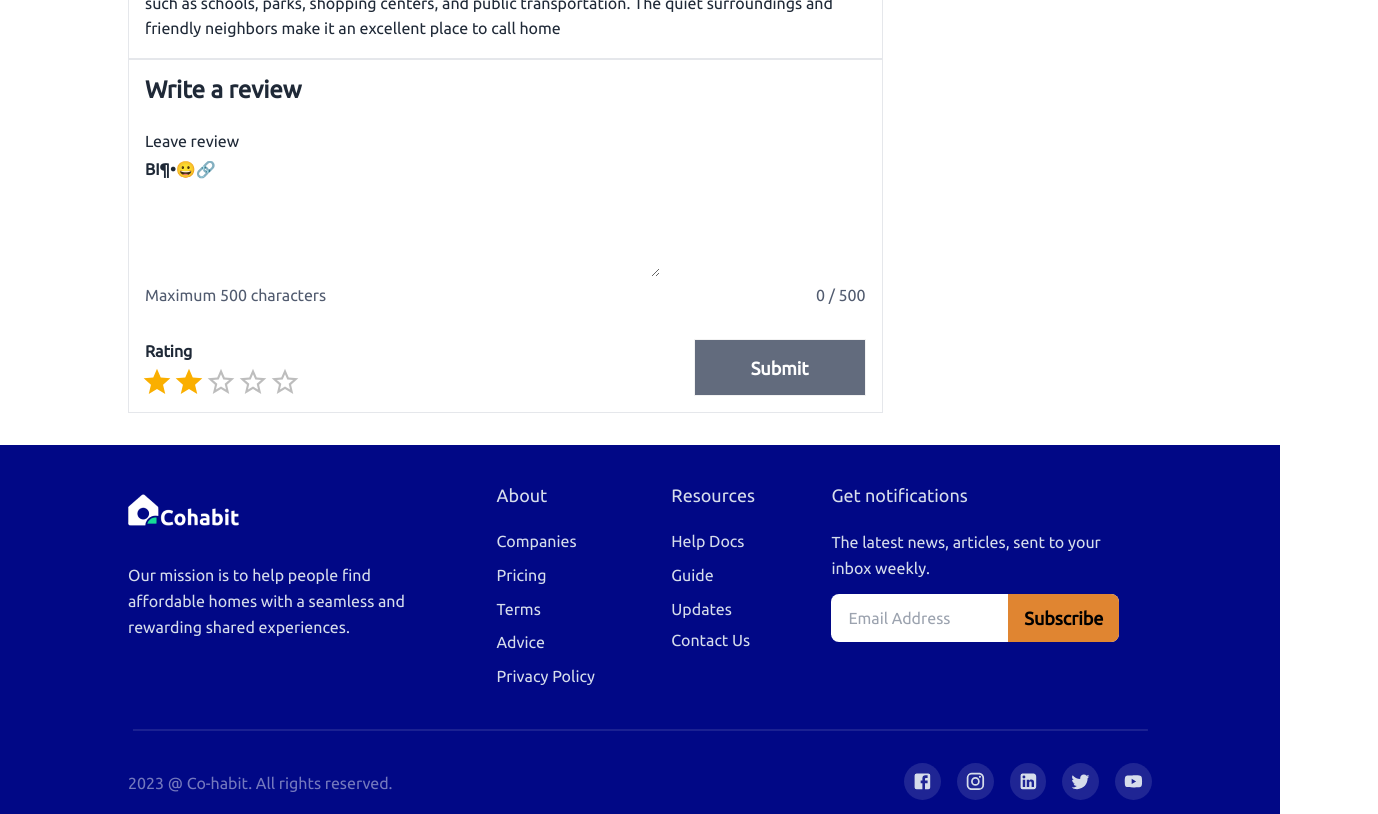
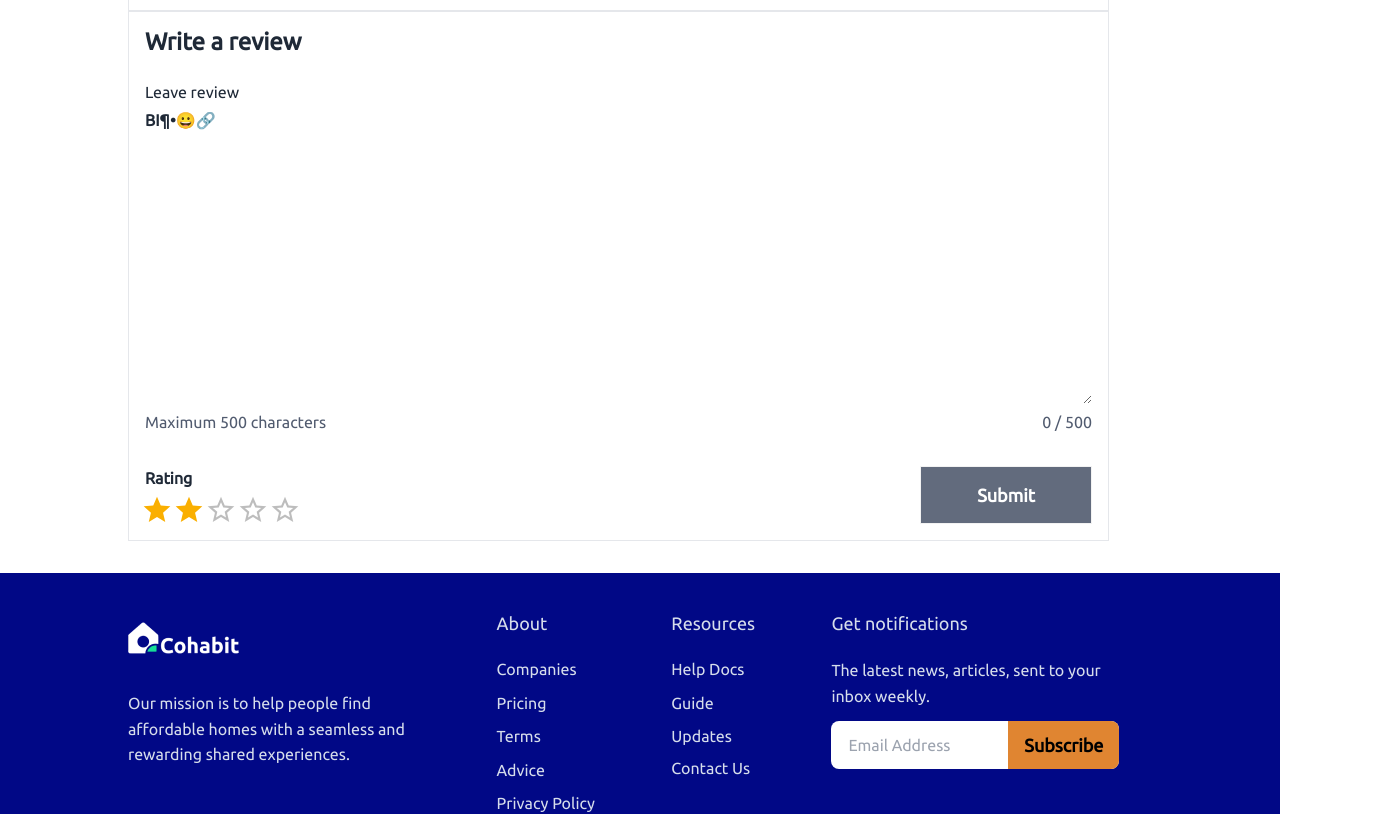
Before and after one commit to lazynerd-studios/Co-Habit-Landing, a React (Vite) app: page /details in a window 1280 px wide. Shown: the part 2160-2974 px from the top of the page, 1378 px wide, since content can reach past the window. Built offline with nearby package versions, Linux system fonts and the light colour scheme.

Commit message:
Update RichTextArea.jsx

```diff
--- a/src/Components/Details/RichTextArea.jsx
+++ b/src/Components/Details/RichTextArea.jsx
@@ -37,8 +37,9 @@ const RichTextArea = () => {
             <textarea
                 value={text}
                 onChange={(e) => setText(e.target.value)}
-                rows={4}
-                cols={50}
+                rows={10}
+                cols={90}
+                className="p-4 font-normal"
             />
         </div>
     );
```
